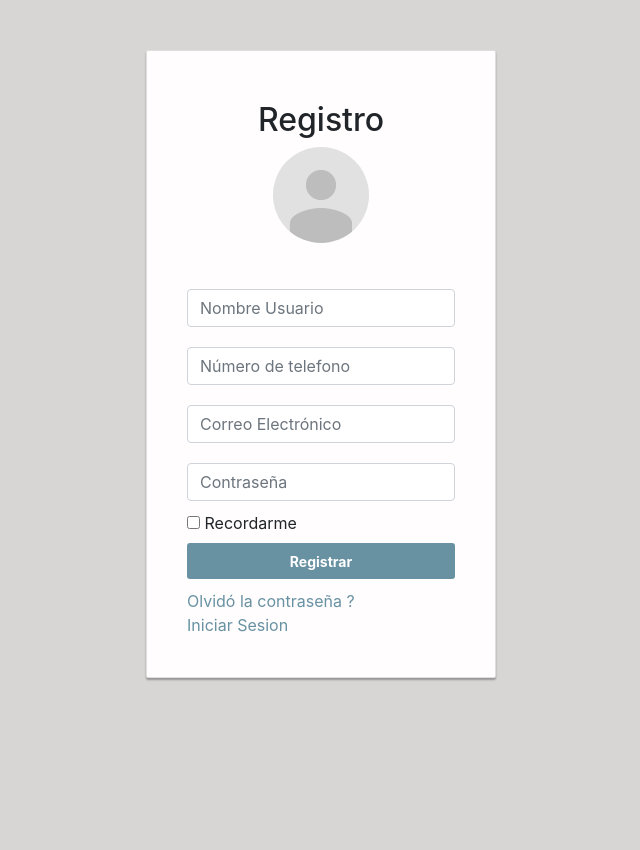
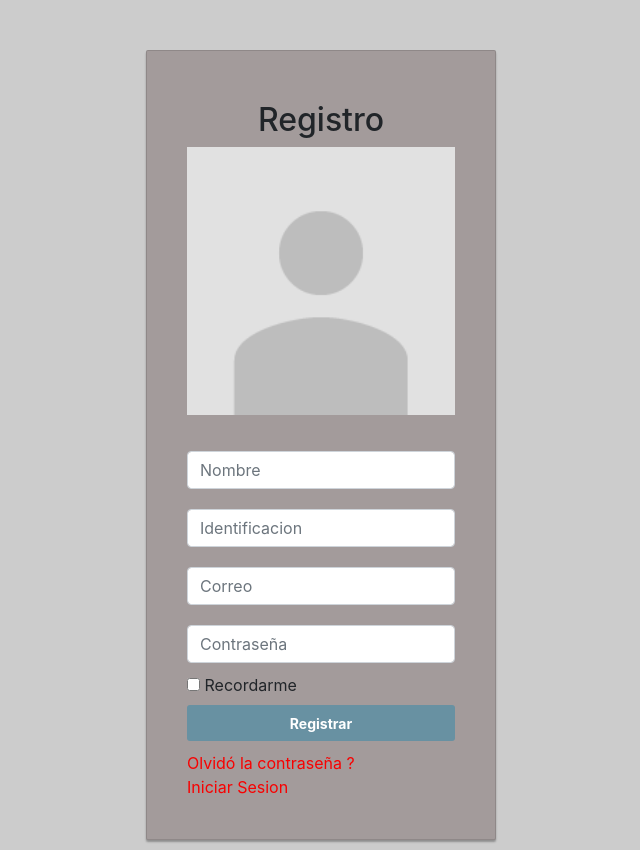
Before and after one commit to Calderon2731/AmbienteWeb, a PHP site: page /views/Home/Registro.php in a window 1280 px wide. Shown: the whole page, without its empty margins (319-959 px from the left). Run offline with PHP 8.4, Linux system fonts and the light colour scheme.

Commit message:
cambios Bases
se realiza los cambios necesarios para el registro de usuarios y validacion de esos registros par que lleven a la pagina principal

```diff
--- a/Controllers/homeController.php
+++ b/Controllers/homeController.php
@@ -5,10 +5,10 @@
  //logear
  if(isset($_POST["btnEntrarInicioSesion"]))
  {
-    $nombreUsuario = $_POST["txtnombreUsuario"];
-     $contrasena =$_POST["txtContrasena"];
+     $correo = $_POST["txtCorreo"];
+     $contrasenna =$_POST["txtContrasenna"];
 
-    $respuesta = ValidaInicioSesionModel($nombreUsuario, $contrasena);
+    $respuesta = ValidaInicioSesionModel($correo, $contrasenna);
 
     if($respuesta){
         header("location: ../../views/Home/Principal.php");
@@ -21,18 +21,18 @@
  //boton de registrar Usuario
  if(isset($_POST["btnRegistroUsuario"]))
  {
-    $numeroTelefono = $_POST["txtnumeroTelefono"];
-    $nombreUsuario = $_POST["txtnombreUsuario"];
-    $contrasena =$_POST["txtContrasena"];
+    $nombre = $_POST["txtNombre"];
     $correo = $_POST["txtCorreo"];
+    $identificacion = $_POST["txtIdentificacion"];
+    $contrasenna =$_POST["txtContrasenna"];
 
-    $respuesta = RegistrarUsuarioModel($nombreUsuario,$numeroTelefono , $correo, $contrasena);
+    $respuesta = RegistrarUsuarioModel($nombre,$correo,$identificacion, $contrasenna);
 
     if($respuesta){
         header("location: ../../views/Home/login.php");
     }
     else{
-        $_POST["txtMensaje"] = "su informacion fue Registrada de manera Correcta";
+        $_POST["txtMensaje"] = "su informacion NO fue Registrada ";
     }
  }
 
--- a/models/connect.php
+++ b/models/connect.php
@@ -2,7 +2,7 @@
 //Por hacer base de datos
     function OpenDB()
     {
-        return mysqli_connect("127.0.0.1:3307","root","dbproyectoweb");
+        return mysqli_connect("127.0.0.1:3307","root","","dbproyectoweb",);
     }
 
     function CloseDB($context)
--- a/models/homeModel.php
+++ b/models/homeModel.php
@@ -1,6 +1,10 @@
  <?php
 
-  function ValidaInicioSesionModel($nombreUsuario,$contrasena){
+ include_once $_SERVER["DOCUMENT_ROOT"].'/AmbienteWeb/models/connect.php';
+
+
+
+  function ValidaInicioSesionModel($correo,$contrasenna){
     //envia los datos a validar a la Base de datos!!
      try
         {
@@ -14,16 +18,15 @@
         }
         catch(Exception $error)
         {
-
             return null;
         }
   }
 
-  function RegistrarUsuarioModel($nombreUsuario,$numeroTelefono , $correo, $contrasena){
+  function RegistrarUsuarioModel($nombre, $correo, $identificacion , $contrasenna){
 
     //enviar los datos a registrar a la base de datos!!
-      try
-        {
+      //try
+        //{
             $context = OpenDB();
 
             $sp = "CALL RegistrarUsuario('$nombre', '$correo', '$identificacion', '$contrasenna')";
@@ -31,12 +34,11 @@
 
             CloseDB($context);
             return $respuesta;
-        }
-        catch(Exception $error)
-        {
-
+        //}
+        //catch(Exception $error)
+        //{
             return false;
-        }
+       // }
   }
 
  ?>
--- a/views/Home/Registro.php
+++ b/views/Home/Registro.php
@@ -40,24 +40,24 @@
           <span class="reauth-email" id="reauth-email"></span>
 
           <div>
-             <input type="text" id="nome" class="form-control" name = "txtnombreUsuario" placeholder="Nombre Usuario" >
+             <input type="text" id="txtNombre" class="form-control" name = "txtNombre" placeholder="Nombre" >
           </div>
 
           <div>
              <span class="reauth-email" id="reauth-email"></span>
-             <input type="tel" id="nome" class="form-control" name = "txtnumeroTelefono" placeholder="Número de telefono" >
+             <input type="tel" id="txtIdentificacion" class="form-control" name = "txtIdentificacion" placeholder="Identificacion" >
           </div>
 
 
           <div class ="">
              <span class="reauth-email" id="reauth-email"></span>
              <span class="reauth-email" id="reauth-email"></span>
-                <input type="email" id="Correo" class="form-control" name = "txtCorreo" placeholder="Correo Electrónico" >
+                <input type="email" id="txtCorreo" class="form-control" name = "txtCorreo" placeholder="Correo" >
           </div>
 
           <div>
              <span class="reauth-email" id="reauth-email"></span>
-            <input type="password" id="senha"  name="txtContrasena" class="form-control" placeholder="Contraseña" >
+            <input type="password" id="txtContrasenna"  name="txtContrasenna" class="form-control" placeholder="Contraseña" >
           </div>
 
 
@@ -73,7 +73,7 @@
 
         </form>
 
-        <a href="#" class="forgot-password">
+        <a href="#" class="forgot-password ">
           Olvidó la contraseña ?
         </a>
         <a href="login.php" class="forgot-password">Iniciar Sesion</a>
--- a/views/estilos/index3.css
+++ b/views/estilos/index3.css
@@ -1,7 +1,7 @@
 body, html {
     height: 100%;
     background-repeat: no-repeat;
-    background-color: #d8d5d5;
+    background-color: #cccccc;
 }
 
 h1 {
@@ -13,10 +13,7 @@ h2 {
     text-align: center;
     padding-top: 10px;
 }
-.card-container.card {
-    width: 350px;
-    padding: 40px 40px;
-}
+
 
 .btn {
     font-weight: 700;
@@ -26,12 +23,18 @@ h2 {
     user-select: none;
     cursor: default;
 }
+.card-container.card {
+    width: 350px;
+    padding: 40px 40px;
+}
+.container{
 
+}
 /*
  * Card component
  */
 .card {
-    background-color: rgb(255, 253, 253);
+    background-color: rgb(163, 155, 155);
     /* just in case there no content*/
     padding: 20px 25px 30px;
     margin: 0 auto 25px;
@@ -45,19 +48,13 @@ h2 {
     box-shadow: 0px 2px 2px rgba(0, 0, 0, 0.3);
 }
 
-.profile-img-card {
-    width: 96px;
-    height: 96px;
-    margin: 0 auto 10px;
-    display: block;
-    -moz-border-radius: 50%;
-    -webkit-border-radius: 50%;
-    border-radius: 50%;
-}
+
 
 /*
  * Form styles
  */
+
+
 .profile-name-card {
     font-size: 16px;
     font-weight: bold;
@@ -103,7 +100,7 @@ h2 {
 }
 
 .form-signin .form-control:focus {
-    border-color: rgb(104, 145, 162);
+    border-color: rgb(207, 2, 115);
     outline: 0;
     -webkit-box-shadow: inset 0 1px 1px rgba(0,0,0,.075),0 0 8px rgb(104, 145, 162);
     box-shadow: inset 0 1px 1px rgba(0,0,0,.075),0 0 8px rgb(104, 145, 162);
@@ -130,15 +127,19 @@ h2 {
 .btn-signin:hover,
 .btn-signin:active,
 .btn-signin:focus {
-    background-color: rgb(33, 211, 143);
+    background-color: rgb(216, 21, 184);
 }
 
+
 .forgot-password {
-    color: rgb(104, 145, 162);
+    color: rgb(248, 1, 1);
 }
 
 .forgot-password:hover,
+
 .forgot-password:active,
+
 .forgot-password:focus{
-    color: rgb(18, 206, 12);
+
+    color: rgb(248, 1, 1);
 }
```
Also changed, not shown: views/Home/login.php (+7 -10 lines).
